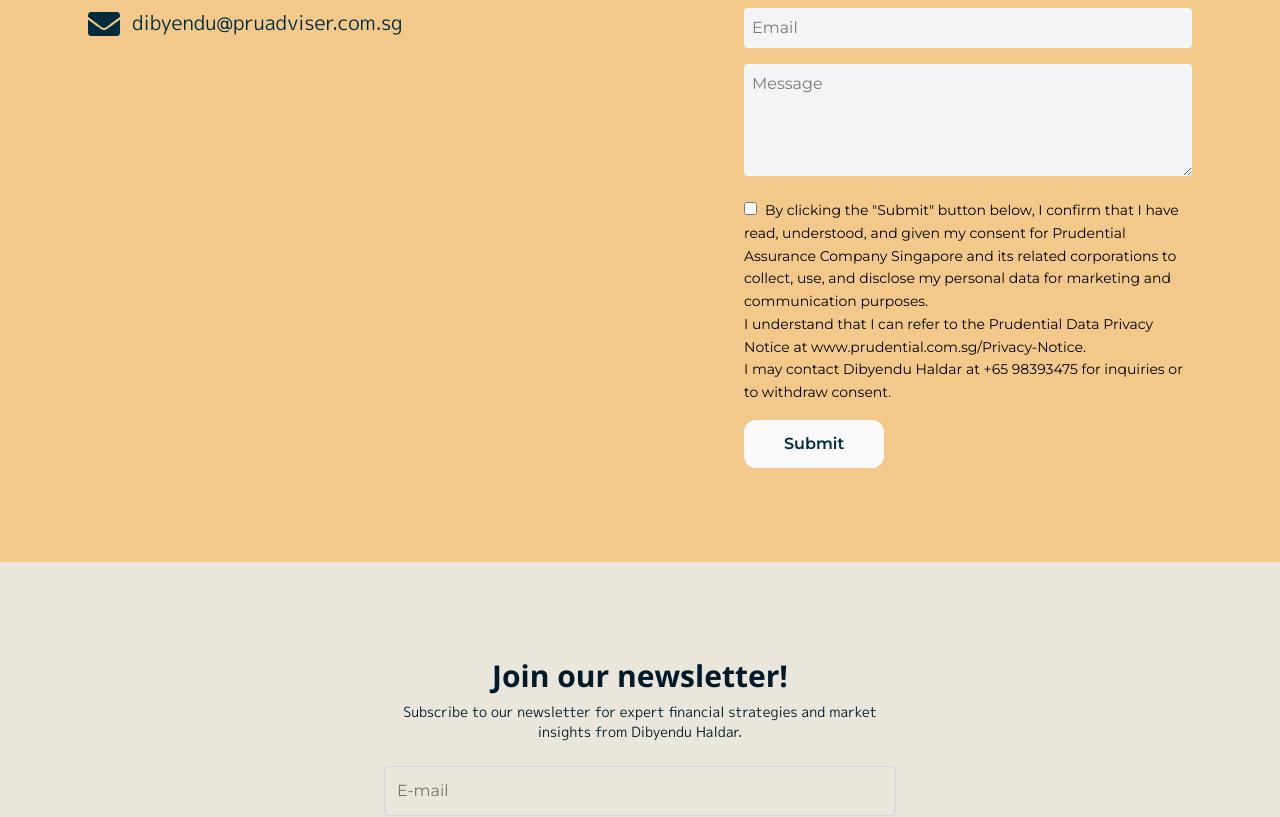
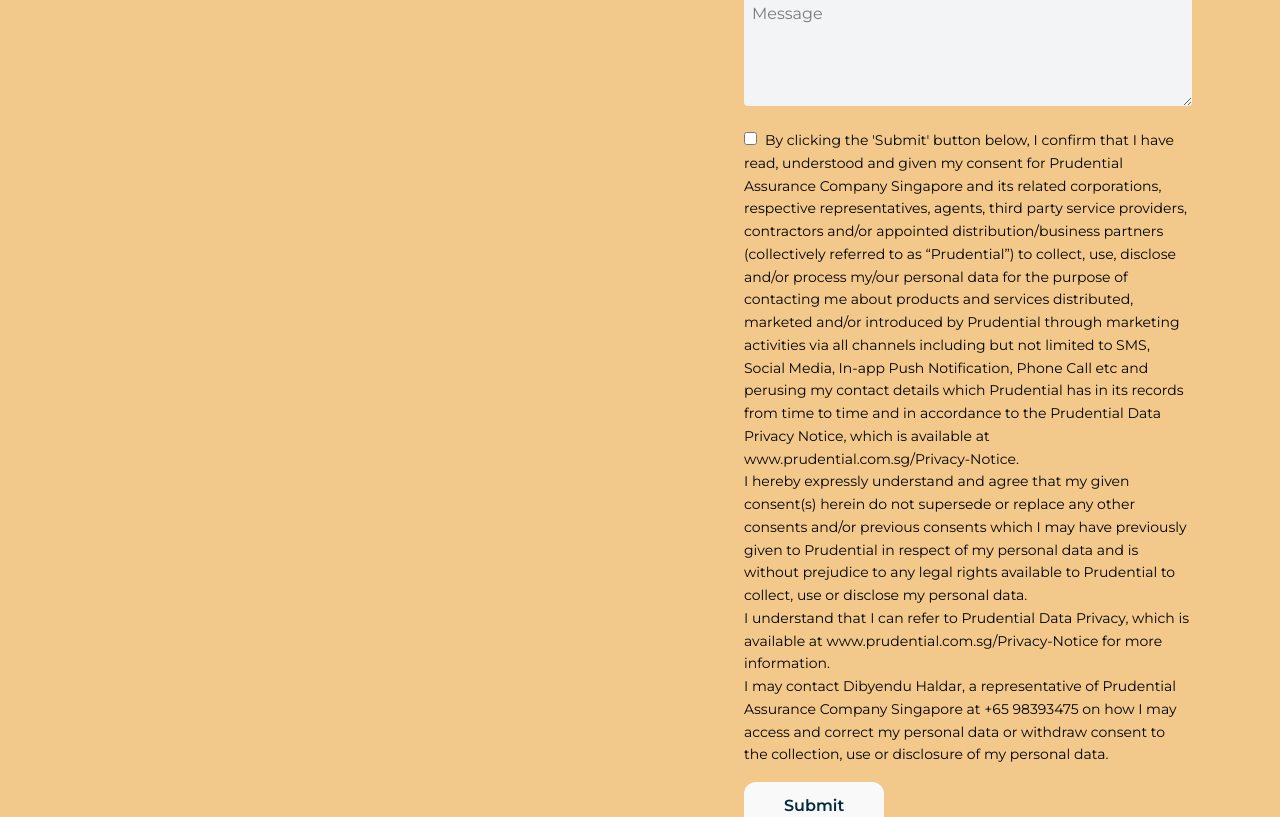
Before and after one commit to csolatorio/dib-website, a React (Vite) app: page /#/ in a window 1280 px wide. Shown: the part 2680-3497 px from the top of the page. Built offline with nearby package versions, Linux system fonts and the light colour scheme.

Commit message:
Update homePage.tsx

```diff
--- a/src/components/homePage.tsx
+++ b/src/components/homePage.tsx
@@ -419,17 +419,13 @@ const HomePage = () => {
                   required
                   className="mr-2"
                 />
-                By clicking the "Submit" button below, I confirm that I have read,
-                understood, and given my consent for Prudential Assurance Company
-                Singapore and its related corporations to collect, use, and
-                disclose my personal data for marketing and communication
-                purposes.
-                <br />
-                I understand that I can refer to the Prudential Data Privacy
-                Notice at www.prudential.com.sg/Privacy-Notice.
-                <br />
-                I may contact Dibyendu Haldar at +65 98393475 for inquiries or to
-                withdraw consent.
+                By clicking the 'Submit' button below, I confirm that I have read, understood and given my consent for Prudential Assurance Company Singapore and its related corporations, respective representatives, agents, third party service providers, contractors and/or appointed distribution/business partners (collectively referred to as “Prudential”) to collect, use, disclose and/or process my/our personal data for the purpose of contacting me about products and services distributed, marketed and/or introduced by Prudential through marketing activities via all channels including but not limited to SMS, Social Media, In-app Push Notification, Phone Call etc and perusing my contact details which Prudential has in its records from time to time and in accordance to the Prudential Data Privacy Notice, which is available at www.prudential.com.sg/Privacy-Notice.
+ <br />
+I hereby expressly understand and agree that my given consent(s) herein do not supersede or replace any other consents and/or previous consents which I may have previously given to Prudential in respect of my personal data and is without prejudice to any legal rights available to Prudential to collect, use or disclose my personal data.
+ <br />
+I understand that I can refer to Prudential Data Privacy, which is available at www.prudential.com.sg/Privacy-Notice for more information.
+ <br />
+I may contact Dibyendu Haldar, a representative of Prudential Assurance Company Singapore at +65 98393475 on how I may access and correct my personal data or withdraw consent to the collection, use or disclosure of my personal data.
               </label>
               <button
                 type="submit"
```
